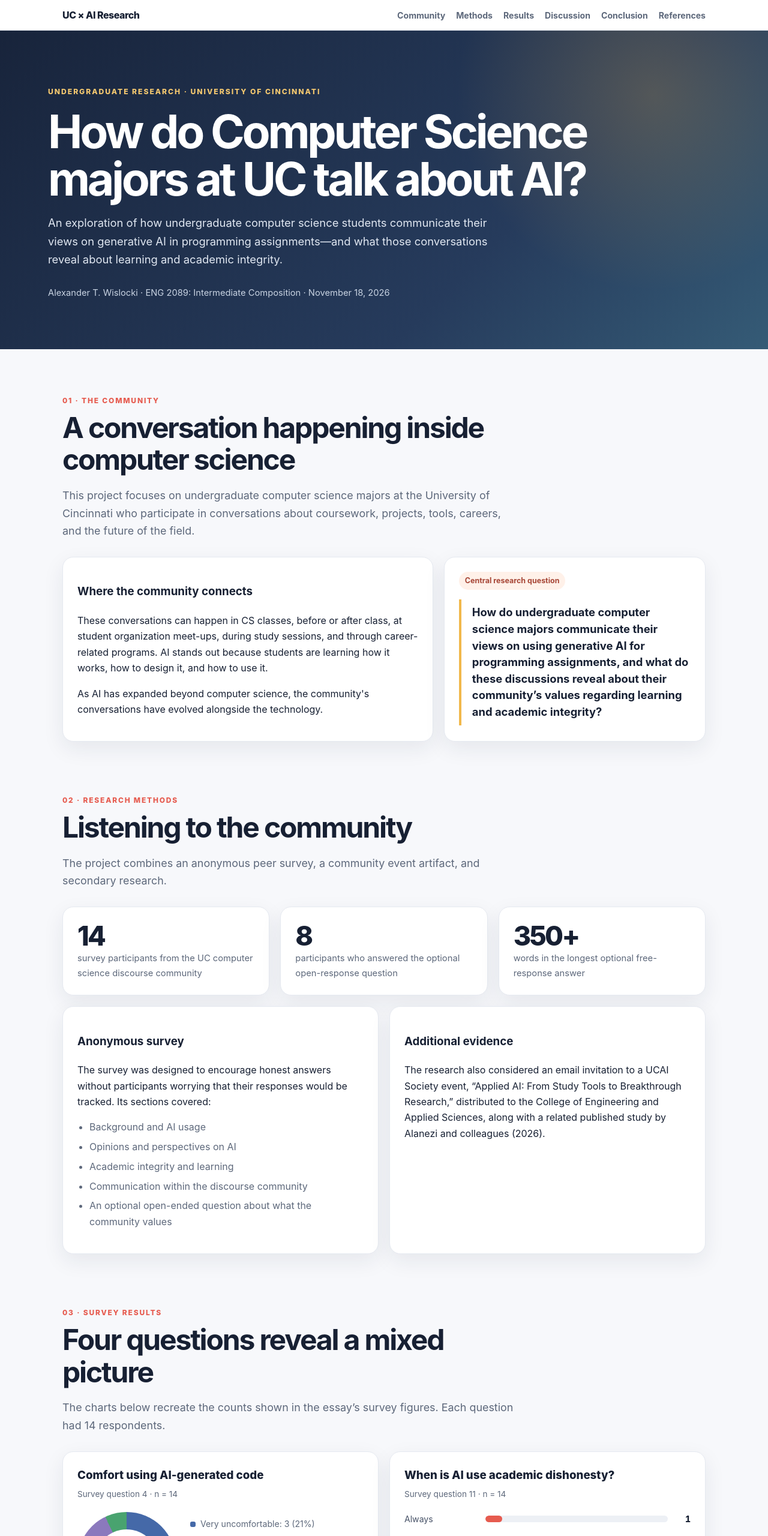
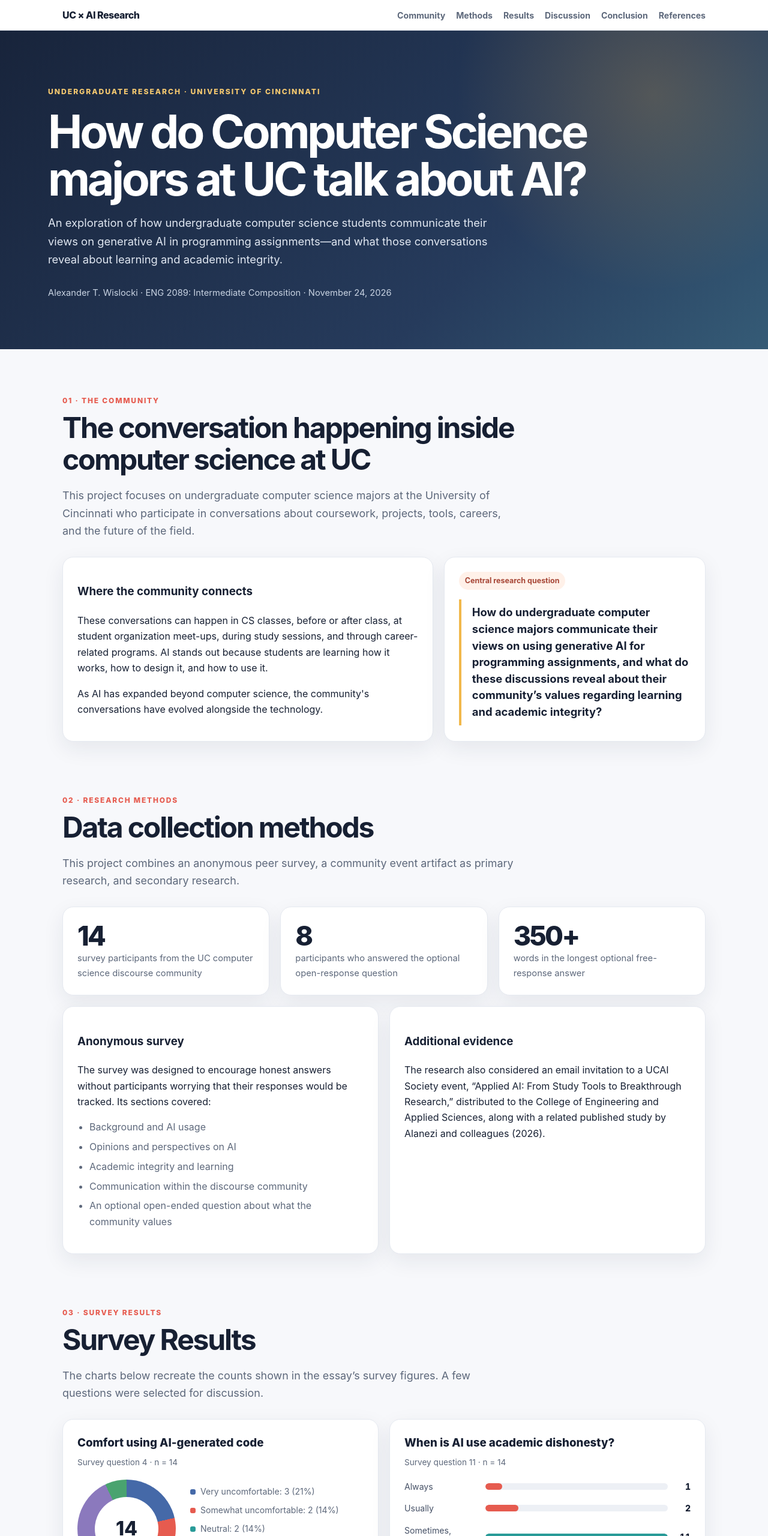
Before and after one commit to AlexWislocki/uc-ai-research, a plain HTML site: page index.html in a window 1280 px wide. Shown: the top 2560 px of the page at 60% size. Drawn offline with Linux system fonts and the light colour scheme.

Commit message:
Update wording

```diff
--- a/index.html
+++ b/index.html
@@ -29,16 +29,16 @@ ul.clean{padding-left:20px;color:var(--muted)}li{margin:.4em 0}.quote{font-size:
 <div class="eyebrow">Undergraduate research · University of Cincinnati</div>
 <h1>How do Computer Science majors at UC talk about AI?</h1>
 <p>An exploration of how undergraduate computer science students communicate their views on generative AI in programming assignments—and what those conversations reveal about learning and academic integrity.</p>
-<div class="byline">Alexander T. Wislocki · ENG 2089: Intermediate Composition · November 18, 2026</div>
+<div class="byline">Alexander T. Wislocki · ENG 2089: Intermediate Composition · November 24, 2026</div>
 </div></section>
 <main>
-<section class="section" id="community"><div class="section-head"><div class="kicker">01 · The community</div><h2>A conversation happening inside computer science</h2>
+<section class="section" id="community"><div class="section-head"><div class="kicker">01 · The community</div><h2>The conversation happening inside computer science at UC</h2>
 <p class="lead">This project focuses on undergraduate computer science majors at the University of Cincinnati who participate in conversations about coursework, projects, tools, careers, and the future of the field.</p></div>
 <div class="grid">
 <div class="card span-7"><h3>Where the community connects</h3><p>These conversations can happen in CS classes, before or after class, at student organization meet-ups, during study sessions, and through career-related programs. AI stands out because students are learning how it works, how to design it, and how to use it.</p><p>As AI has expanded beyond computer science, the community's conversations have evolved alongside the technology.</p></div>
 <div class="card span-5"><span class="tag">Central research question</span><p class="quote" style="margin-top:16px">How do undergraduate computer science majors communicate their views on using generative AI for programming assignments, and what do these discussions reveal about their community’s values regarding learning and academic integrity?</p></div>
 </div></section>
-<section class="section" id="methods"><div class="section-head"><div class="kicker">02 · Research methods</div><h2>Listening to the community</h2><p class="lead">The project combines an anonymous peer survey, a community event artifact, and secondary research.</p></div>
+<section class="section" id="methods"><div class="section-head"><div class="kicker">02 · Research methods</div><h2>Data collection methods</h2><p class="lead">This project combines an anonymous peer survey, a community event artifact as primary research, and secondary research.</p></div>
 <div class="grid">
 <div class="card span-4"><div class="stat">14</div><div class="stat-label">survey participants from the UC computer science discourse community</div></div>
 <div class="card span-4"><div class="stat">8</div><div class="stat-label">participants who answered the optional open-response question</div></div>
@@ -46,7 +46,7 @@ ul.clean{padding-left:20px;color:var(--muted)}li{margin:.4em 0}.quote{font-size:
 <div class="card span-6"><h3>Anonymous survey</h3><p>The survey was designed to encourage honest answers without participants worrying that their responses would be tracked. Its sections covered:</p><ul class="clean"><li>Background and AI usage</li><li>Opinions and perspectives on AI</li><li>Academic integrity and learning</li><li>Communication within the discourse community</li><li>An optional open-ended question about what the community values</li></ul></div>
 <div class="card span-6"><h3>Additional evidence</h3><p>The research also considered an email invitation to a UCAI Society event, “Applied AI: From Study Tools to Breakthrough Research,” distributed to the College of Engineering and Applied Sciences, along with a related published study by Alanezi and colleagues (2026).</p></div>
 </div></section>
-<section class="section" id="results"><div class="section-head"><div class="kicker">03 · Survey results</div><h2>Four questions reveal a mixed picture</h2><p class="lead">The charts below recreate the counts shown in the essay’s survey figures. Each question had 14 respondents.</p></div>
+<section class="section" id="results"><div class="section-head"><div class="kicker">03 · Survey results</div><h2>Survey Results</h2><p class="lead">The charts below recreate the counts shown in the essay’s survey figures. A few questions were selected for discussion.</p></div>
 <div class="grid">
 <div class="card span-6"><h3 class="chart-title">Comfort using AI-generated code</h3><p class="chart-sub">Survey question 4 · n = 14</p><div class="donut-wrap"><div class="donut" aria-label="Donut chart: 3 very uncomfortable, 2 somewhat uncomfortable, 2 neutral, 6 somewhat comfortable, 1 very comfortable"></div><div class="legend"><span style="--c:#4569a8">Very uncomfortable: 3 (21%)</span><span style="--c:#e65b4f">Somewhat uncomfortable: 2 (14%)</span><span style="--c:#299b98">Neutral: 2 (14%)</span><span style="--c:#8b79bd">Somewhat comfortable: 6 (43%)</span><span style="--c:#49a36f">Very comfortable: 1 (7%)</span></div></div></div>
 <div class="card span-6"><h3 class="chart-title">When is AI use academic dishonesty?</h3><p class="chart-sub">Survey question 11 · n = 14</p><div class="bars">
@@ -71,13 +71,13 @@ ul.clean{padding-left:20px;color:var(--muted)}li{margin:.4em 0}.quote{font-size:
 <div class="bar-row"><span class="bar-label">Yes, once or twice</span><div class="track"><div class="fill gold" style="width:33.3%"></div></div><span class="count">2</span></div>
 <div class="bar-row"><span class="bar-label">No</span><div class="track"><div class="fill alt" style="width:66.7%"></div></div><span class="count">4</span></div>
 <div class="bar-row"><span class="bar-label">Unsure</span><div class="track"><div class="fill" style="width:16.7%"></div></div><span class="count">1</span></div></div><p class="chart-sub" style="margin-top:16px">Nine respondents reported at least one disagreement about whether AI use is acceptable.</p></div>
-<div class="card span-12"><h3 class="chart-title">Open-ended responses</h3><p>Eight of the 14 participants chose to answer the optional final question about what the computer science community values most in programming and AI use. One response exceeded 350 words. The essay highlights concerns including learning, efficiency, data privacy, overreliance, and whether AI-generated work reflects a student's own understanding.</p></div>
+<div class="card span-12"><h3 class="chart-title">Open-ended responses</h3><p>Eight of the 14 participants chose to answer the optional final question about what the computer science community values most in programming and AI use. One response exceeded 350 words. It highlights concerns including learning, efficiency, data privacy, overreliance, and whether AI-generated work reflects a student's own understanding.</p></div>
 </div></section>
-<section class="section" id="discussion"><div class="section-head"><div class="kicker">04 · Discussion</div><h2>Not simply pro-AI or anti-AI</h2><p class="lead">The survey suggests that students are negotiating how AI can be useful without undermining the purpose of learning to program.</p></div>
+<section class="section" id="discussion"><div class="section-head"><div class="kicker">04 · Discussion</div><h2>So what does it all mean?</h2><p class="lead">The survey suggests that students are negotiating how AI can be useful without undermining the purpose of learning to program.</p></div>
 <div class="grid">
-<div class="card span-6"><h3>Conversation is part of the community</h3><p>In-person conversations with classmates were the most commonly reported setting. The essay also points to organized AI information sessions, including the UCAI Society event, as places where students can encounter new perspectives and continue discussion.</p></div>
+<div class="card span-6"><h3>Conversation is part of the community</h3><p>In-person conversations with classmates were the most commonly reported setting. The response from survey participants also points to organized AI information sessions, including the UCAI Society event, as places where students can encounter new perspectives and continue discussion.</p></div>
 <div class="card span-6"><h3>Disagreement is common</h3><p>Most respondents had disagreed with another computer science student about whether AI use in programming assignments is acceptable. The optional written responses also suggest that participants have detailed opinions they want to express.</p></div>
-<div class="card span-6"><h3>Comfort levels are divided</h3><p>Although the largest group felt somewhat comfortable using AI-generated code, some respondents were very uncomfortable. The essay connects this uncertainty to concerns about academic dishonesty and compromising one's education.</p></div>
+<div class="card span-6"><h3>Varying comfort levels</h3><p>Although the largest group felt somewhat comfortable using AI-generated code, some respondents were very uncomfortable. The essay connects this uncertainty to concerns about academic dishonesty and compromising one's education.</p></div>
 <div class="card span-6"><h3>Context matters for integrity</h3><p>Eleven of 14 respondents said AI use is sometimes academic dishonesty, depending on how it is used. No respondent selected “never.” This points toward a community still working out boundaries rather than applying one simple rule.</p></div>
 <div class="callout span-12"><h3>The central tension</h3><p>Students want AI to be a helpful tool, but not at the cost of learning, honest work, or the ability to understand and stand behind their own code. The discussion is ongoing because the community is trying to find that balance.</p></div>
 </div></section>
```
